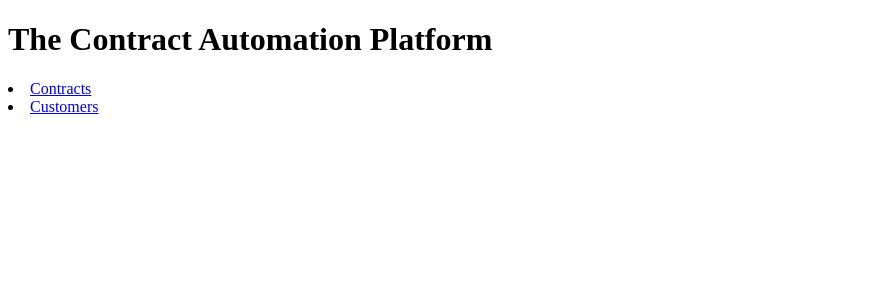
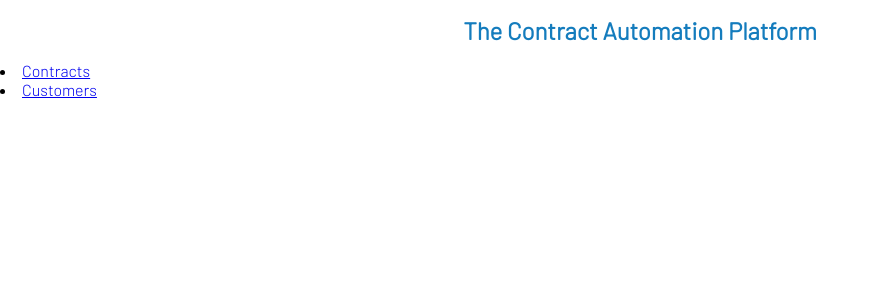
Before and after one commit to LauraRe/contract-automation-app, a React (Create React App) app: page / in a window 1280 px wide. Shown: the top 300 px of the page, without its empty margins (0-879 px from the left). Built offline with nearby package versions, Linux system fonts and the light colour scheme.

Commit message:
implement styled-components and global style for body and h1

```diff
--- a/package.json
+++ b/package.json
@@ -11,7 +11,8 @@
     "react-redux": "^7.2.1",
     "react-router-dom": "^5.2.0",
     "react-scripts": "3.4.3",
-    "redux": "^4.0.5"
+    "redux": "^4.0.5",
+    "styled-components": "^5.2.0"
   },
   "scripts": {
     "start": "react-scripts start",
--- a/public/index.html
+++ b/public/index.html
@@ -15,6 +15,7 @@
       user's mobile device or desktop. See https://developers.google.com/web/fundamentals/web-app-manifest/
     -->
     <link rel="manifest" href="%PUBLIC_URL%/manifest.json" />
+    <link href="https://fonts.googleapis.com/css2?family=Barlow:wght@300&display=swap" rel="stylesheet">
     <!--
       Notice the use of %PUBLIC_URL% in the tags above.
       It will be replaced with the URL of the `public` folder during the build.
--- a/src/App.js
+++ b/src/App.js
@@ -3,11 +3,14 @@ import CustomersList from './Components/CustomersList';
 import ContractsList from './Components/ContractsList';
 import Homepage from './Components/Homepage';
 import { BrowserRouter as Router, Switch, Route } from "react-router-dom";
+import GlobalStyles from './theme/globalStyle';
 
 const App = () => {
   return (
-    <Router>
-      <Switch>
+    <>
+      <GlobalStyles />
+      <Router>
+        <Switch>
           <Route exact path="/">
             <Homepage />
           </Route>
@@ -19,7 +22,8 @@ const App = () => {
             <CustomersList />
           </Route>
         </Switch>
-    </Router>
+      </Router>
+    </>
   )
 }
 
--- a/src/Components/Homepage.js
+++ b/src/Components/Homepage.js
@@ -1,10 +1,17 @@
 import React from 'react';
-import { Link } from 'react-router-dom'
+import { Link } from 'react-router-dom';
+import styled from 'styled-components';
+
+const Title = styled.h1`
+  font-size: 1.5em;
+  text-align: center;
+  color: #147CBD;
+`;
 
 const Homepage = () => {
  return (
     <>
-      <h1>The Contract Automation Platform</h1>
+      <Title>The Contract Automation Platform</Title>
       <li>
         <Link to="/contracts">Contracts</Link>
       </li>
--- /dev/null
+++ b/src/theme/globalStyle.js
@@ -0,0 +1,14 @@
+import { createGlobalStyle } from 'styled-components';
+
+const GlobalStyles = createGlobalStyle`
+  body {
+    padding: 0;
+    margin: 0;
+    font-family: 'Barlow', sans-serif;
+  }
+  h1 {
+    font-family: 'Barlow', sans-serif;
+  }
+`;
+
+export default GlobalStyles;
```
Also changed, not shown: 1 other file (tests, documents, lock files or other folders).
